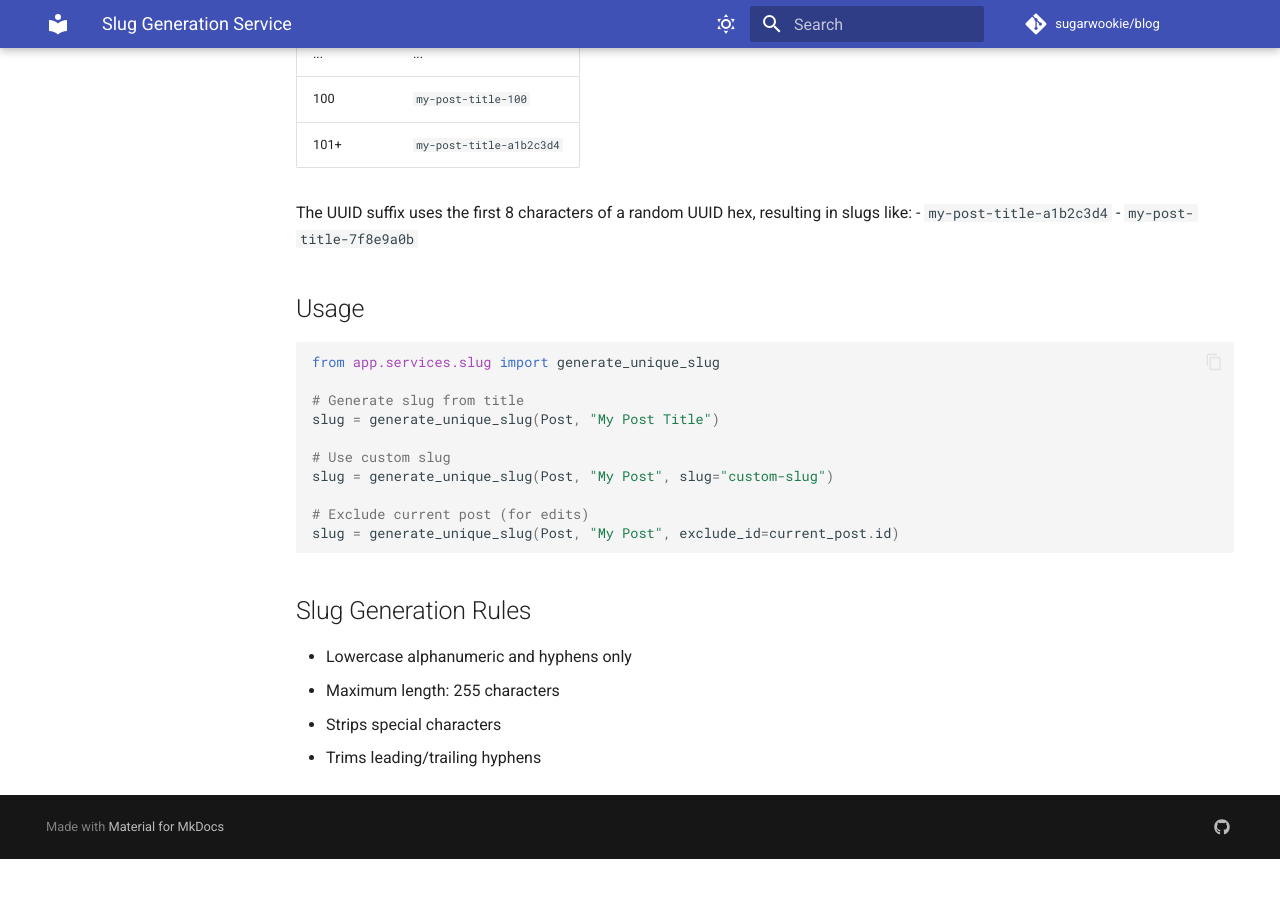
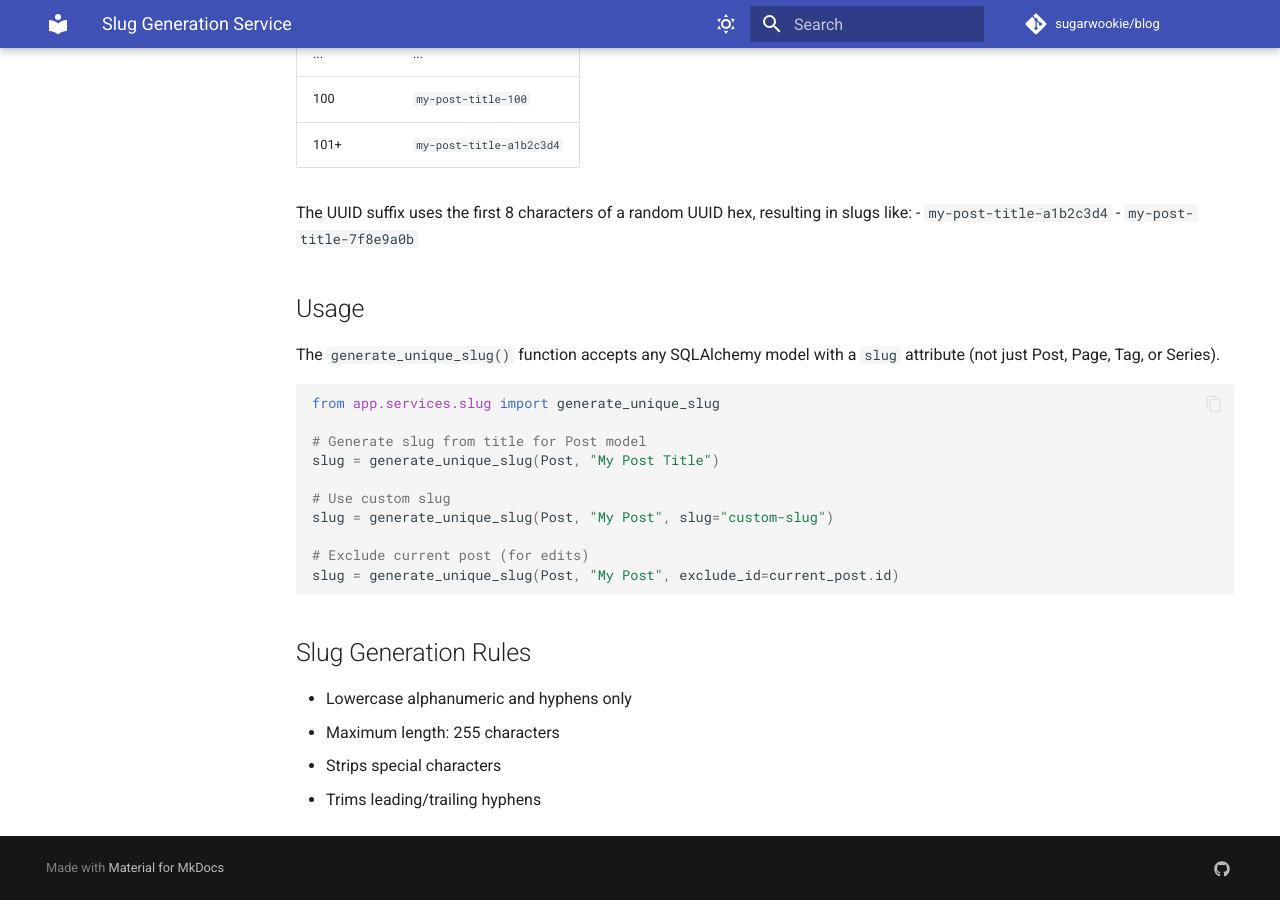
Before and after one commit to dbowm91/blog, an MkDocs documentation site: the page built from docs/services/slug.md, in a window 1280 px wide and 900 px high, scrolled down 1194 px. Built offline with MkDocs 1.6.1 and Material for MkDocs 9.7.7, drawn with Linux system fonts in a browser that asks for light colours; comment, search, counter and statistics services are not loaded; before the commit the page ends 2053 px from its top, so only the background shows below that.

Commit message:
fix(N-3.3): Clarify model flexibility in slug.md usage section

````diff
--- a/docs/services/slug.md
+++ b/docs/services/slug.md
@@ -50,10 +50,12 @@ The UUID suffix uses the first 8 characters of a random UUID hex, resulting in s
 
 ## Usage
 
+The `generate_unique_slug()` function accepts any SQLAlchemy model with a `slug` attribute (not just Post, Page, Tag, or Series).
+
 ```python
 from app.services.slug import generate_unique_slug
 
-# Generate slug from title
+# Generate slug from title for Post model
 slug = generate_unique_slug(Post, "My Post Title")
 
 # Use custom slug
````
